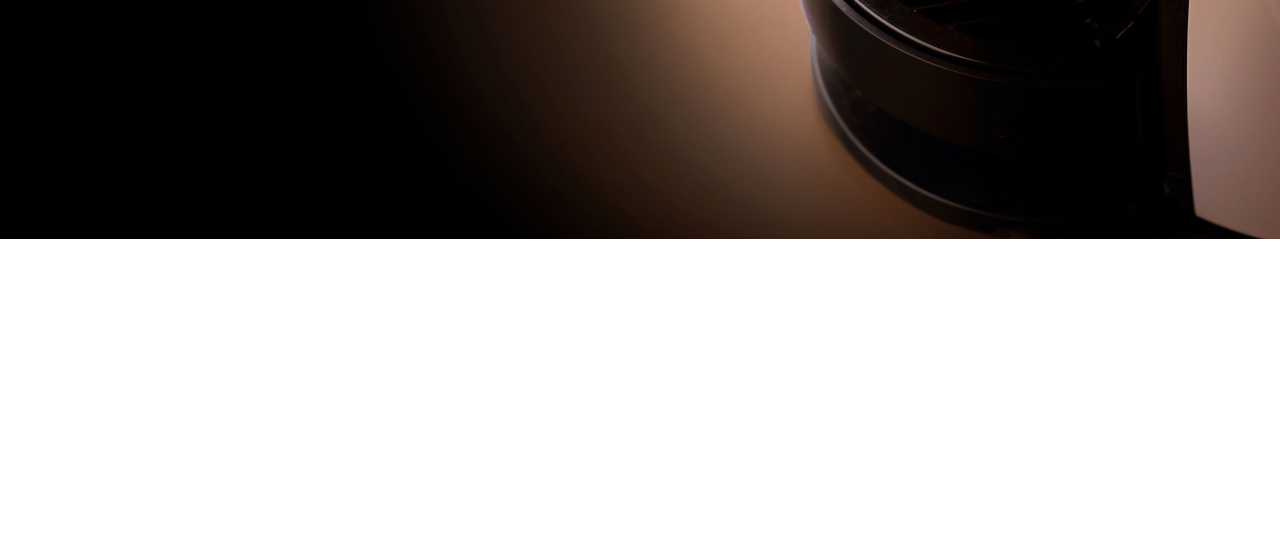
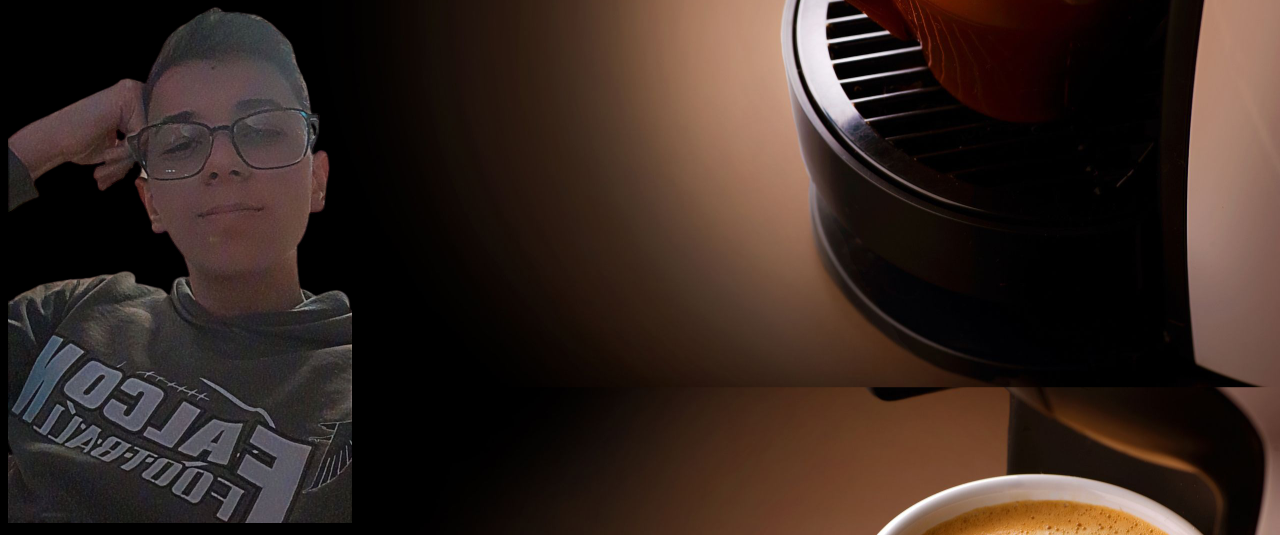
Before and after one commit to s3chkin/Biography, a plain HTML site: page index.html in a window 1280 px wide. Shown: the part 561-1096 px from the top of the page. Before the commit the page ends 800 px from the top, so only its background shows below. Drawn offline with nearby package versions, Linux system fonts and the light colour scheme.

Commit message:
added new image

```diff
--- a/index.html
+++ b/index.html
@@ -55,7 +55,7 @@
     </header>
     <!-- <img src="./images/background1.jpg" alt=""> -->
 
-
+    <img src="./images/274033498_318995833611413_1458330067277909577_n-removebg-preview.png" alt="">
 
 
 </body>
```
Also changed, not shown: images/274033498_318995833611413_1458330067277909577_n-removebg-preview.png (added).
